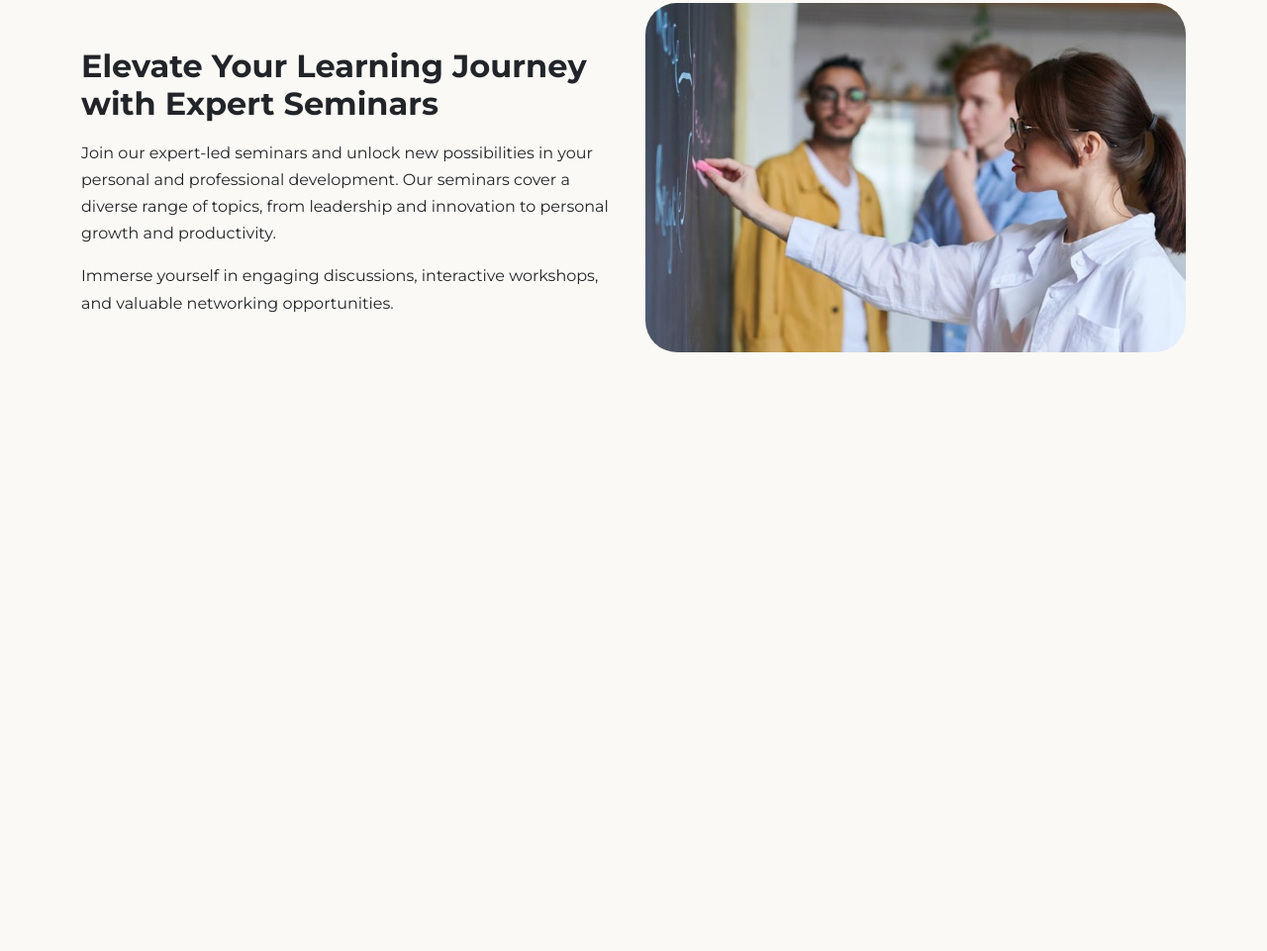
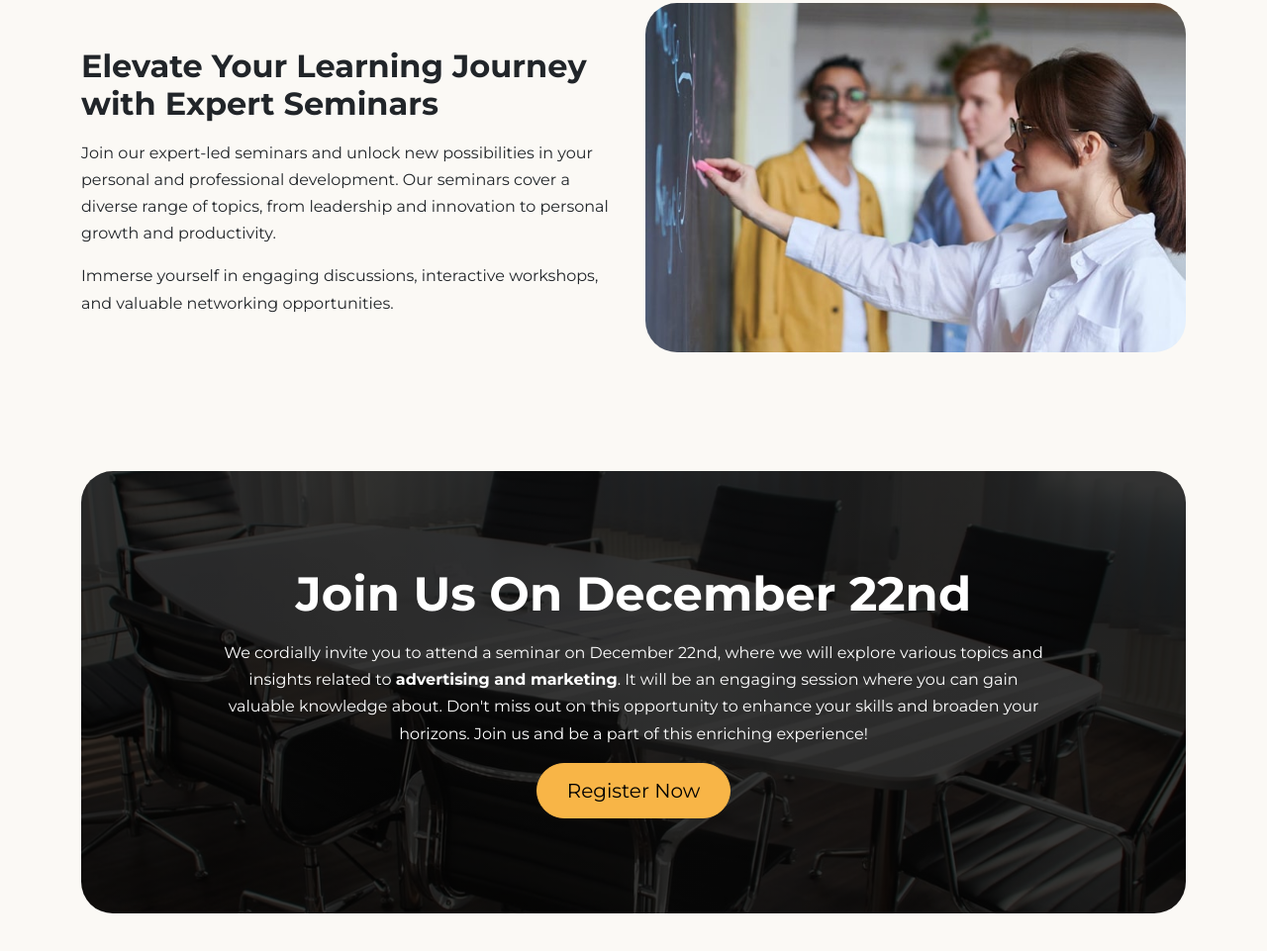
Before and after one commit to rodlez/bootstrap-corsowebsite, a website: page index.html in a window 1280 px wide. Shown: the part 3746-4707 px from the top of the page at 99% size. Before the commit the page ends 4222 px from the top, so only its background shows below. Drawn offline with nearby package versions, Linux system fonts and the light colour scheme; files that its build step writes are made by us from their sources.

Commit message:
Add Invitation Section

```diff
--- a/index.html
+++ b/index.html
@@ -464,6 +464,33 @@
       </div>
     </section>
 
+     <!-- Invitation, 1 col -->
+     <section class="invitation mb-5 bg-light">
+      <div class="container">
+        <div class="row">
+          <div class="col-12">
+            <div class="invitation-bg text-center py-6 rounded-5">
+              <div class="text-white w-75 m-auto">
+                <h2 class="display-5 fw-bold">Join Us On December 22nd</h2>
+                <p>
+                  We cordially invite you to attend a seminar on December 22nd,
+                  where we will explore various topics and insights related to
+                  <strong>advertising and marketing</strong>. It will be an
+                  engaging session where you can gain valuable knowledge about.
+                  Don't miss out on this opportunity to enhance your skills and
+                  broaden your horizons. Join us and be a part of this enriching
+                  experience!
+                </p>
+                <a href="#register" class="btn btn-primary btn-lg">
+                  Register Now
+                </a>
+              </div>
+            </div>
+          </div>
+        </div>
+      </div>
+    </section>
+
     <script src="js/bootstrap.bundle.min.js"></script>
     <script src="js/script.js"></script>
   </body>
--- a/scss/styles.scss
+++ b/scss/styles.scss
@@ -25,6 +25,17 @@
     width: 70%;
     margin: 0 auto;
 }
+
+.invitation-bg {
+     // use a gradient with opacity 80% in front of the image background
+    background: linear-gradient(
+        to bottom right,
+        rgba(0, 0, 0, 0.8),
+        rgba(0, 0, 0, 0.8)
+      ),
+      url('../images/invitation-background.jpg') center center no-repeat;
+    background-size: cover;
+  }
 
 // Provides a dark background to the hamburger menu on small screens (< 992px)
 @media (max-width: 992px) {
```
